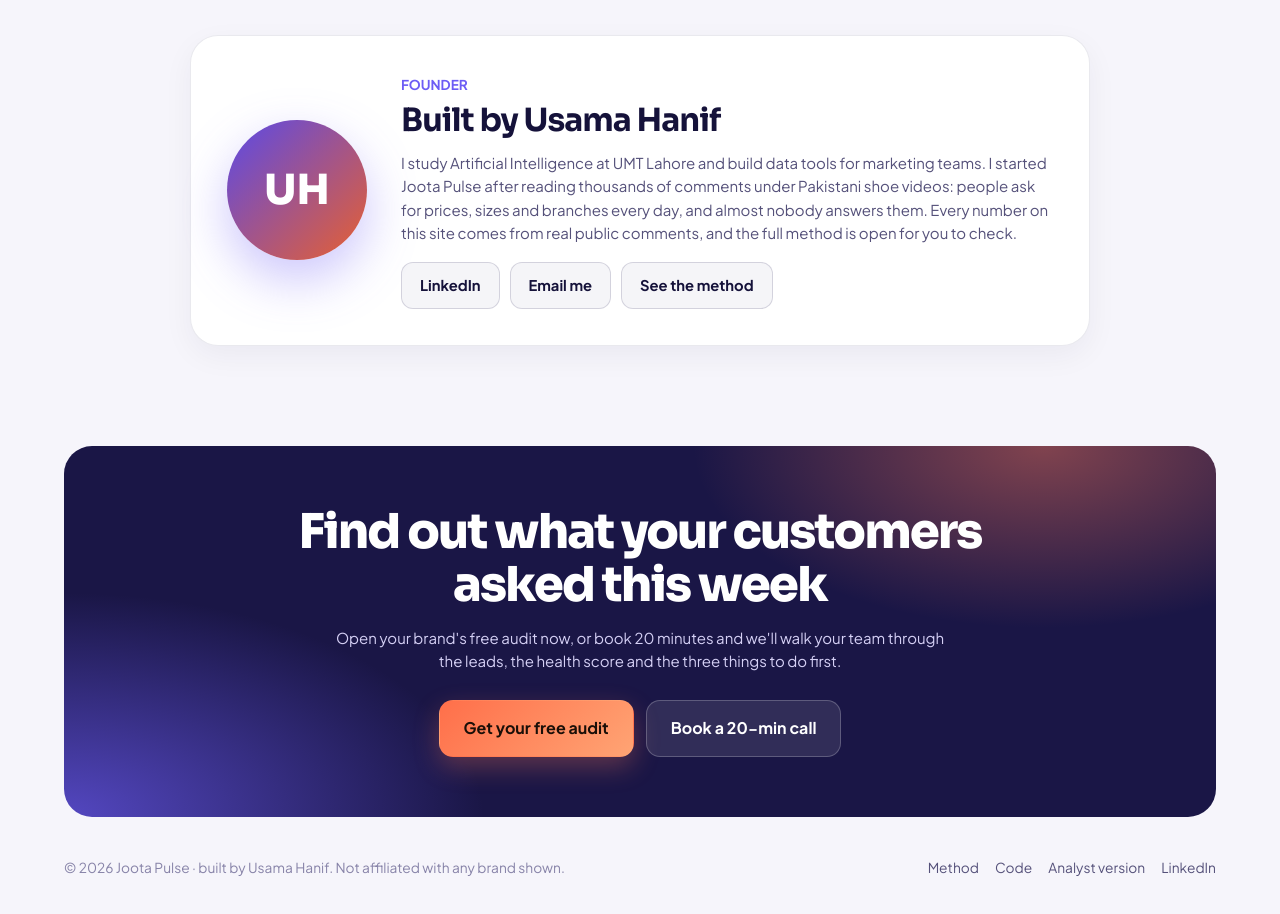
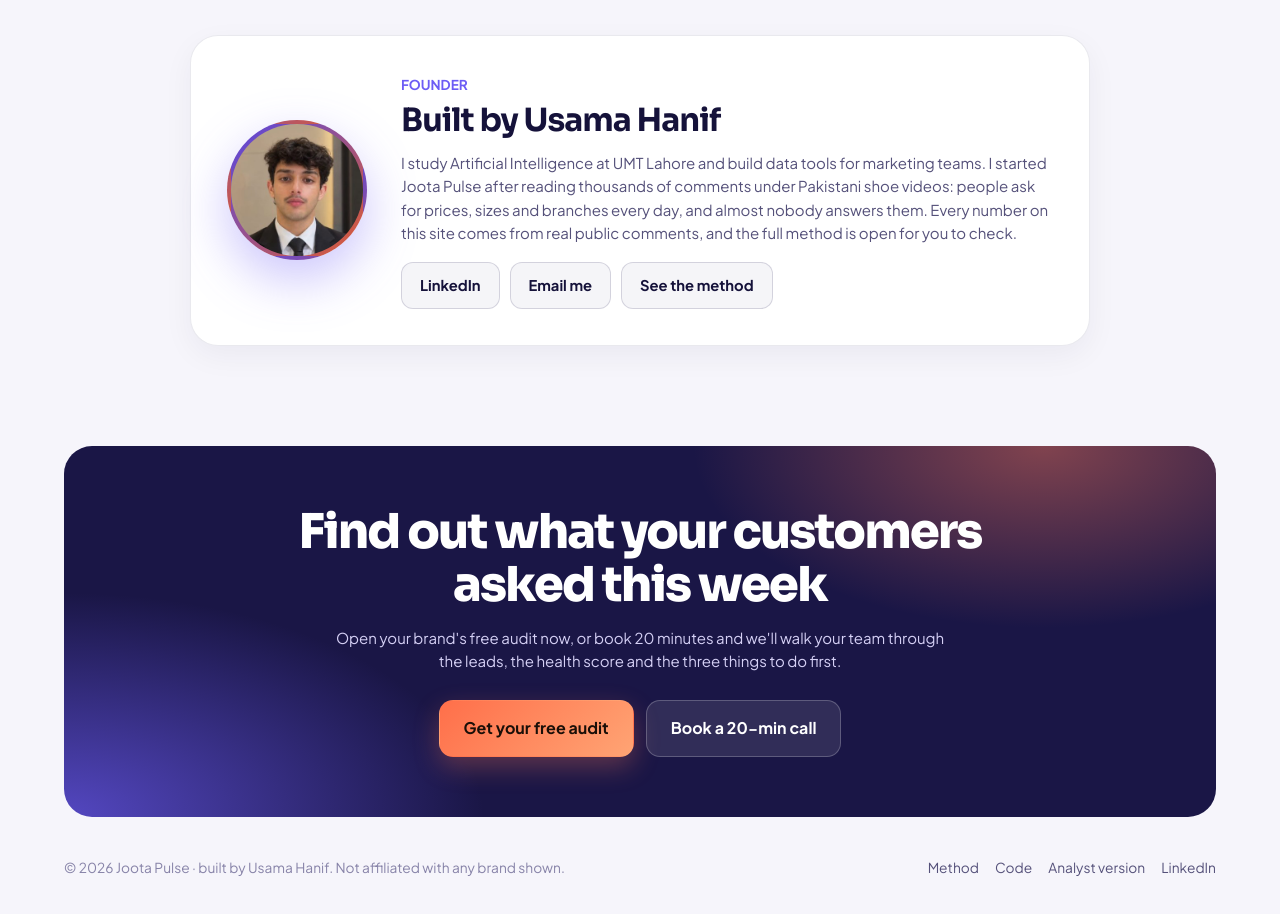
Before and after one commit to usamahanif349/joota-pulse, a plain HTML site: page index.html in a window 1280 px wide. Shown: the part 7420-8334 px from the top of the page. Drawn offline with Linux system fonts and the light colour scheme.

Commit message:
Founder photo

```diff
--- a/index.html
+++ b/index.html
@@ -146,7 +146,7 @@
 
 <section class="lp sec" id="about">
   <div class="founder">
-    <div class="f-av" aria-hidden="true">UH</div>
+    <img class="f-av" src="founder.jpg" alt="Usama Hanif" width="140" height="140" loading="lazy">
     <div class="f-txt">
       <small>FOUNDER</small>
       <h2>Built by Usama Hanif</h2>
--- a/styles.css
+++ b/styles.css
@@ -731,3 +731,4 @@ kbd { font: 600 .72rem var(--body); padding: 2px 6px; border-radius: 6px; backgr
 .f-txt p { color: var(--muted); margin-top: 12px; }
 .f-links { display: flex; gap: 10px; flex-wrap: wrap; margin-top: 18px; }
 @media (max-width: 700px) { .founder { grid-template-columns: 1fr; padding: 26px; text-align: center; } .f-av { margin: 0 auto; width: 96px; height: 96px; font-size: 1.8rem; } .f-links { justify-content: center; } }
+.f-av { object-fit: cover; border: 4px solid var(--s2); }
```
Also changed, not shown: founder.jpg (added), 1 other file.
